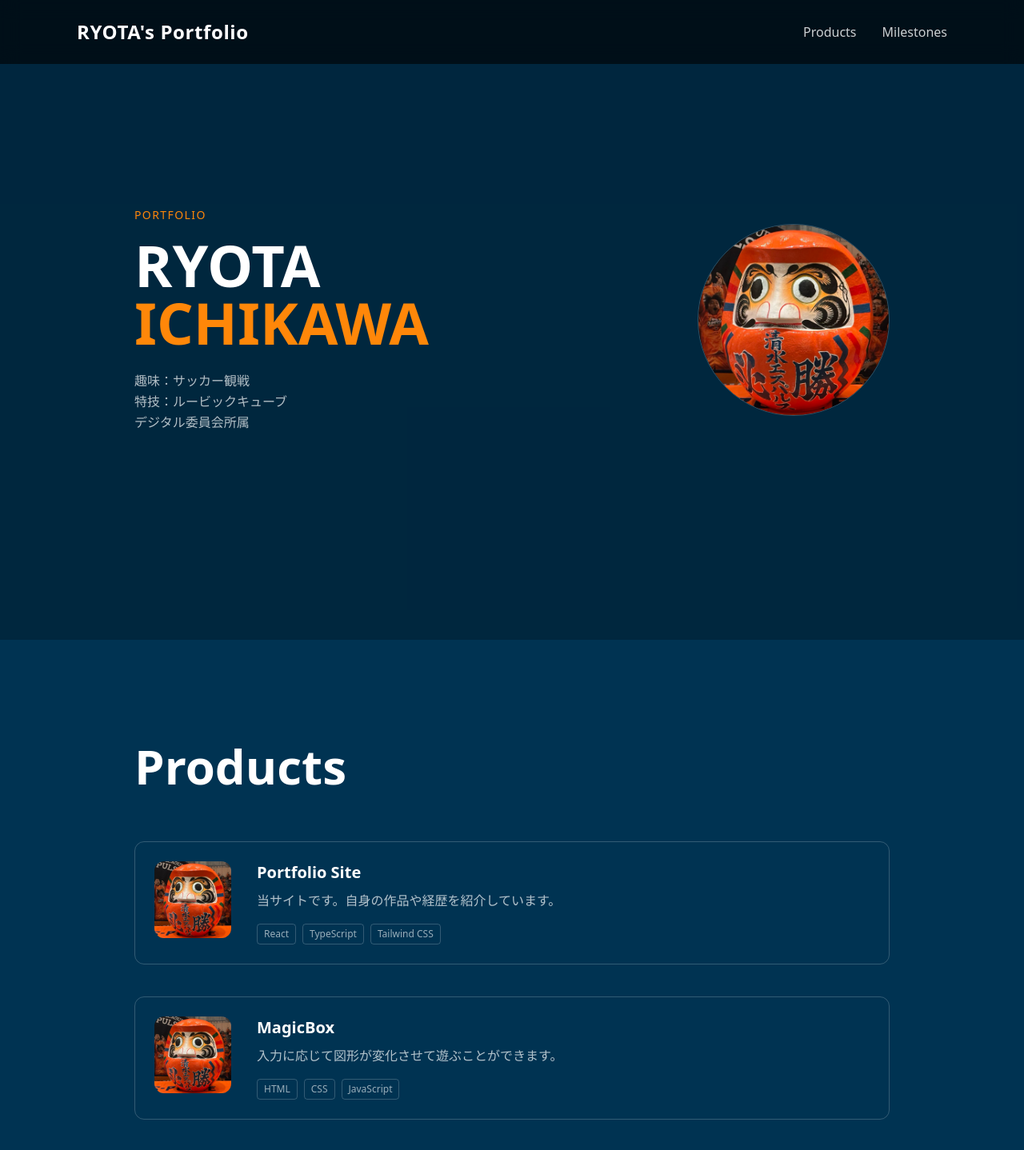
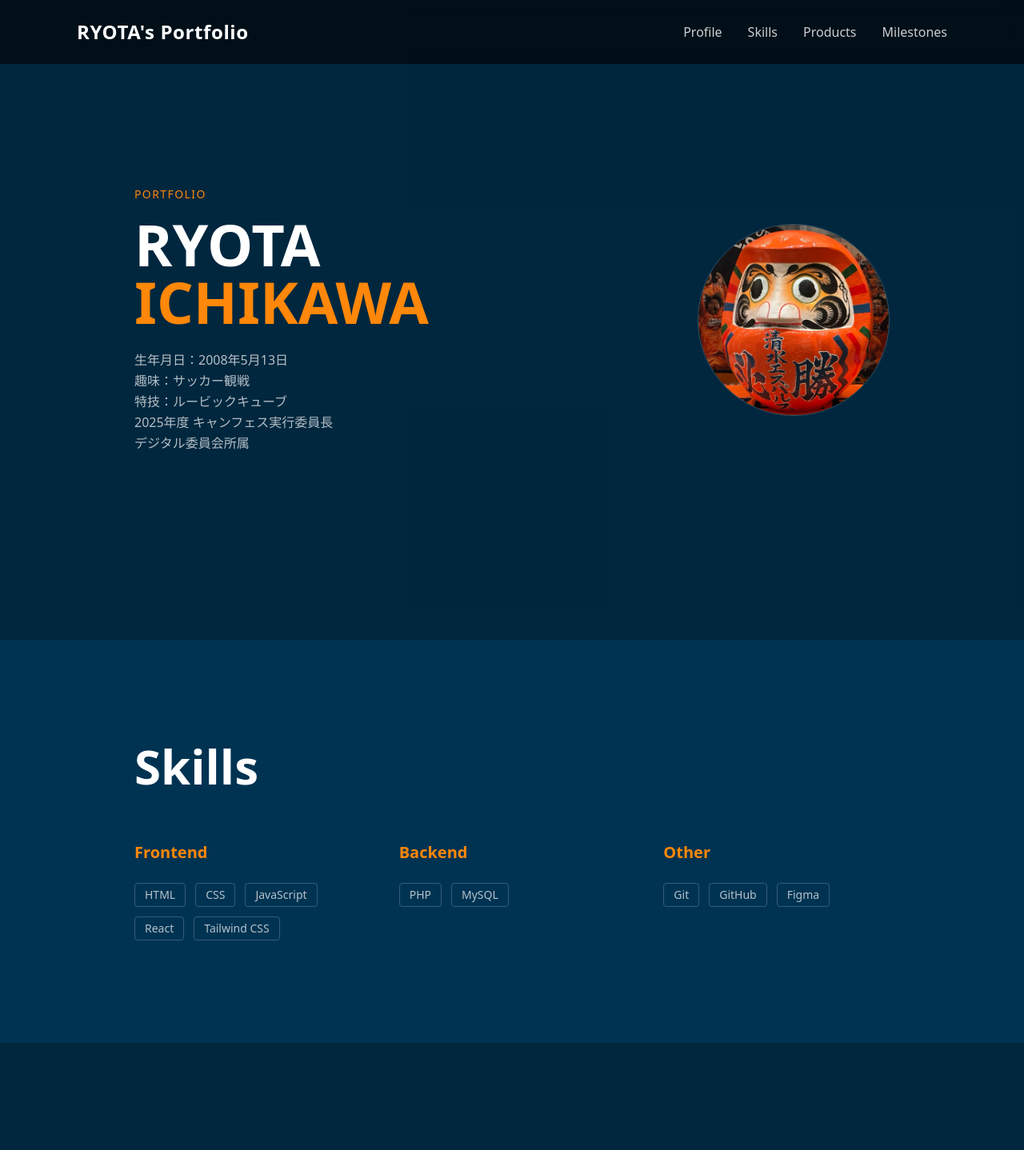
Before and after one commit to ichi-ryota0513/ichi-ryota0513.github.io, a React (Vite) app: page / in a window 1280 px wide. Shown: the top 1438 px of the page at 80% size. Built offline with nearby package versions, Linux system fonts and the light colour scheme.

Commit message:
smooth scroll

```diff
--- a/index.html
+++ b/index.html
@@ -1,5 +1,5 @@
 <!doctype html>
-<html lang="en">
+<html lang="ja" class="scroll-smooth">
   <head>
     <meta charset="UTF-8" />
     <meta name="viewport" content="width=device-width, initial-scale=1.0" />
--- a/src/App.tsx
+++ b/src/App.tsx
@@ -1,5 +1,6 @@
 import Header from "./components/Header"
-import Hero from "./components/Hero"
+import Skills from "./components/Skills"
+import Profile from "./components/Profile"
 import Products from "./components/Products"
 import Milestones from "./components/Milestones"
 import Footer from "./components/Footer"
@@ -9,7 +10,8 @@ function App() {
     <>
       <Header />
       <main>
-        <Hero />
+        <Profile />
+        <Skills />
         <Products />
         <Milestones />
       </main>
--- a/src/components/Footer.tsx
+++ b/src/components/Footer.tsx
@@ -13,13 +13,18 @@ const socials = [
     href: "https://n-highschool.slack.com/team/U06NAHJHE1M",
     icon: Slack,
   },
+  {
+    name: "Times",
+    href: "https://n-highschool.slack.com/archives/C079G2D19H9",
+    icon: Slack,
+  },
 ]
 
 export default function Footer() {
   return (
     <footer className="relative pt-16 pb-5">
       {/* Background */}
-      <SectionBackground variant="pattern2" />
+      <SectionBackground variant="pattern1" />
 
       {/* Content */}
       <div className="relative z-10 max-w-5xl mx-auto px-10 flex flex-col items-center">
--- a/src/components/Header.tsx
+++ b/src/components/Header.tsx
@@ -11,6 +11,18 @@ export default function Header() {
 
         {/* Navigation */}
         <nav className="flex gap-8 text-base text-white/80">
+          <a
+            href="#profile"
+            className="hover:text-primary transition-colors"
+          >
+            Profile
+          </a>
+          <a
+            href="#skills"
+            className="hover:text-primary transition-colors"
+          >
+            Skills
+          </a>
           <a
             href="#products"
             className="hover:text-primary transition-colors"
--- a/src/components/Milestones.tsx
+++ b/src/components/Milestones.tsx
@@ -1,13 +1,21 @@
 import SectionBackground from "./SectionBackground"
 
 const works = [
+  {
+    year: "2026",
+    title: "プロジェクトNγ 全国共有会出場",
+  },
+  {
+    year: "2025",
+    title: "キャンフェス実行委員長就任",
+  },
   {
     year: "2025",
     title: "「ITパスポート かこもんくん」リリース",
   },
   {
     year: "2024",
-    title: "ITパスポート取得",
+    title: "ITパスポート試験取得",
   },
   {
     year: "2023",
@@ -23,7 +31,7 @@ export default function Milestones() {
       className="relative py-32 scroll-mt-20"
     >
       {/* Background */}
-      <SectionBackground variant="pattern1" />
+      <SectionBackground variant="pattern2" />
 
       {/* Content */}
       <div className="relative z-10 max-w-5xl mx-auto px-10">
--- a/src/components/Products.tsx
+++ b/src/components/Products.tsx
@@ -38,7 +38,7 @@ export default function Products() {
       className="relative py-32 scroll-mt-20"
     >
       {/* Background */}
-      <SectionBackground variant="pattern2" />
+      <SectionBackground variant="pattern1" />
 
       {/* Content */}
       <div className="relative z-10 max-w-5xl mx-auto px-10">
--- a/src/components/Hero.tsx
+++ b/src/components/Profile.tsx
@@ -1,9 +1,12 @@
 import iconImage from "../assets/myicon.png"
 import SectionBackground from "./SectionBackground"
 
-export default function Hero() {
+export default function Profile() {
   return (
-    <section className="relative min-h-screen flex items-center">
+    <section
+      id="profile"
+      className="relative min-h-screen flex items-center scroll-mt-20"
+    >
       <SectionBackground variant="pattern1" />
 
       {/* Content */}
@@ -18,8 +21,10 @@ export default function Hero() {
             <span className="text-primary">ICHIKAWA</span>
           </h1>
           <p className="text-white/70 max-w-md leading-relaxed">
+            生年月日：2008年5月13日<br />
             趣味：サッカー観戦<br />
             特技：ルービックキューブ<br />
+            2025年度 キャンフェス実行委員長<br />
             デジタル委員会所属
           </p>
         </div>
--- /dev/null
+++ b/src/components/Skills.tsx
@@ -0,0 +1,58 @@
+import SectionBackground from "./SectionBackground"
+
+const skills = [
+  {
+    category: "Frontend",
+    items: ["HTML", "CSS", "JavaScript", "React", "Tailwind CSS"],
+  },
+  {
+    category: "Backend",
+    items: ["PHP", "MySQL"],
+  },
+  {
+    category: "Other",
+    items: ["Git", "GitHub", "Figma"],
+  },
+]
+
+export default function Skills() {
+  return (
+    <section
+      id="skills"
+      className="relative py-32 scroll-mt-20"
+    >
+      <SectionBackground variant="pattern2" />
+
+      <div className="relative z-10 max-w-5xl mx-auto px-10">
+        {/* Section Title */}
+        <div className="mb-16">
+          <h2 className="text-white text-5xl md:text-6xl font-bold">
+            Skills
+          </h2>
+        </div>
+
+        {/* 3 Columns */}
+        <div className="grid grid-cols-1 md:grid-cols-3 gap-12">
+          {skills.map((group) => (
+            <div key={group.category}>
+              <h3 className="text-primary text-xl font-bold mb-6">
+                {group.category}
+              </h3>
+
+              <div className="flex flex-wrap gap-3">
+                {group.items.map((skill) => (
+                  <span
+                    key={skill}
+                    className="text-sm text-white/70 border border-white/20 px-3 py-1 rounded"
+                  >
+                    {skill}
+                  </span>
+                ))}
+              </div>
+            </div>
+          ))}
+        </div>
+      </div>
+    </section>
+  )
+}
```
